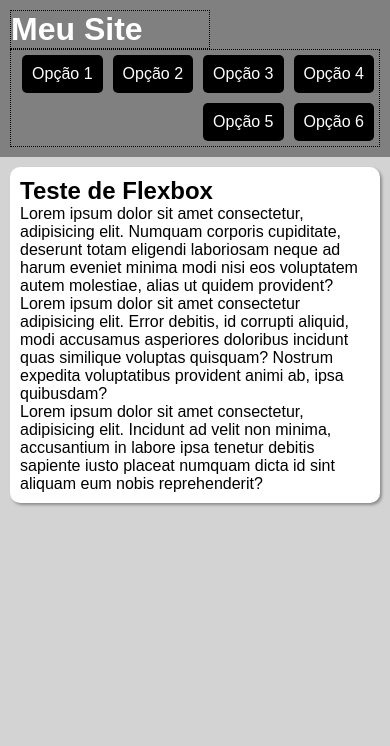
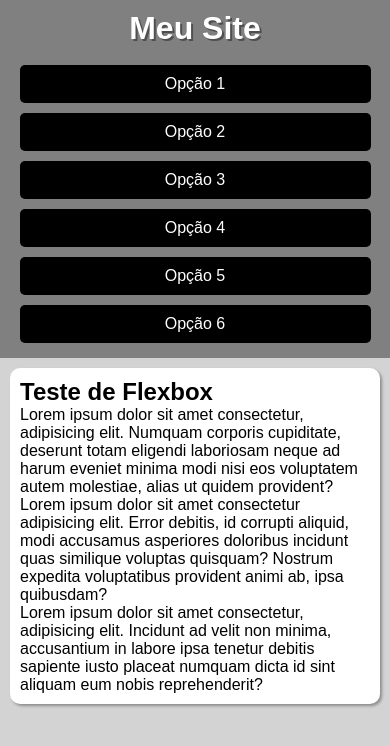
Before and after one commit to marvaozinha/html-css, a plain HTML site: page exercicios/ex027/flex013-menu-flexbox/index.html in a window 390 px wide. Drawn offline with Linux system fonts and the light colour scheme.

Commit message:
Menu flexbox com media querie

```diff
--- a/exercicios/ex027/flex013-menu-flexbox/index.html
+++ b/exercicios/ex027/flex013-menu-flexbox/index.html
@@ -5,6 +5,7 @@
     <meta name="viewport" content="width=device-width, initial-scale=1.0">
     <title>Menu Flexbox</title>
     <link rel="stylesheet" href="style.css">
+    <link rel="stylesheet" href="mobile.css" media="screen and (max-width: 580px)">
 </head>
 <body>
     <header>
--- /dev/null
+++ b/exercicios/ex027/flex013-menu-flexbox/mobile.css
@@ -0,0 +1,13 @@
+@charset "UTF-8";
+
+header, header > nav {
+    flex-flow: column nowrap;
+}
+
+header > h1 {
+    flex-basis: 50px;
+}
+
+header > nav > a {
+    width: 90vw;
+}
--- a/exercicios/ex027/flex013-menu-flexbox/style.css
+++ b/exercicios/ex027/flex013-menu-flexbox/style.css
@@ -26,12 +26,13 @@
 }
 
 header > h1 {
-    border: 1px dotted black;
+    /* border: 1px dotted black; pontilhado */
     flex: 0 0 200px;
+    text-shadow: 2px 2px 0px rgba(0, 0, 0, 0.384);
 }
 
 header > nav {
-    border: 1px dotted black;
+    /* border: 1px dotted black; pontilhado */
 
     display: flex;
     flex-flow: row wrap;
```
